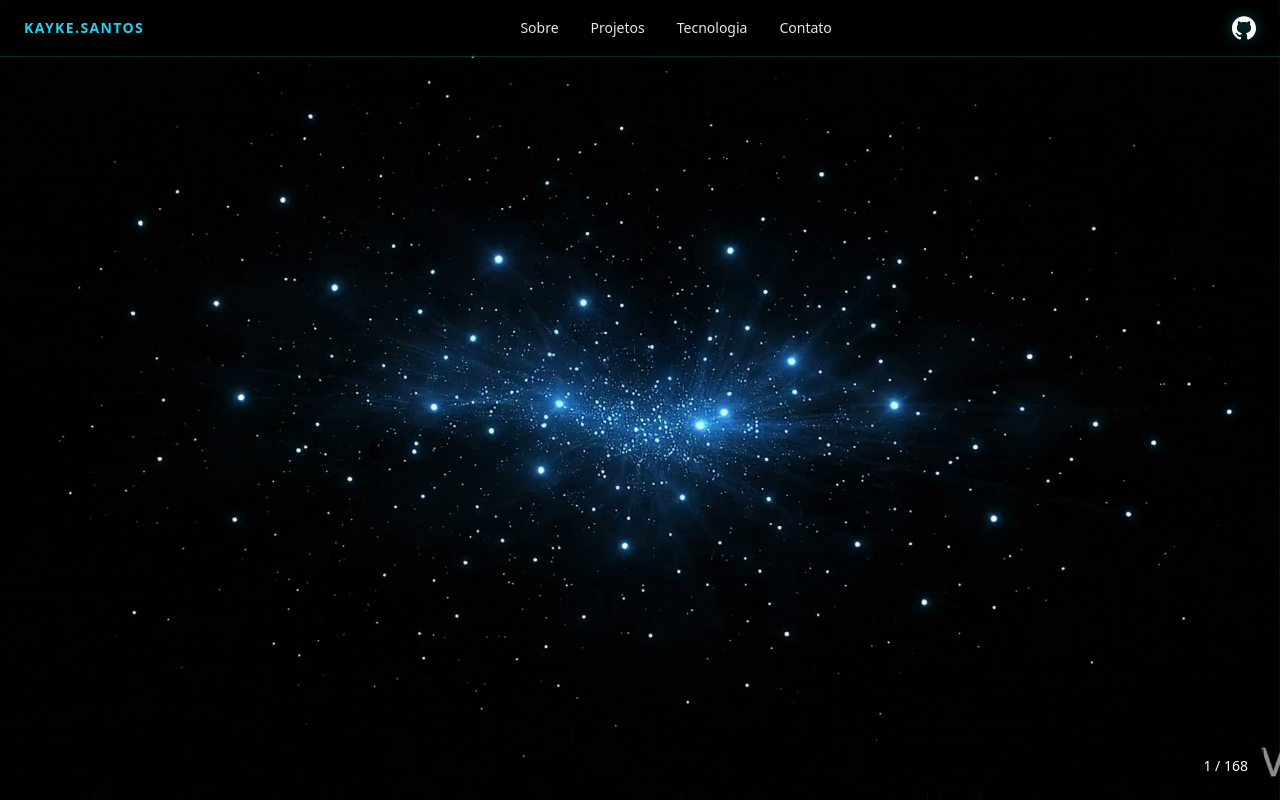
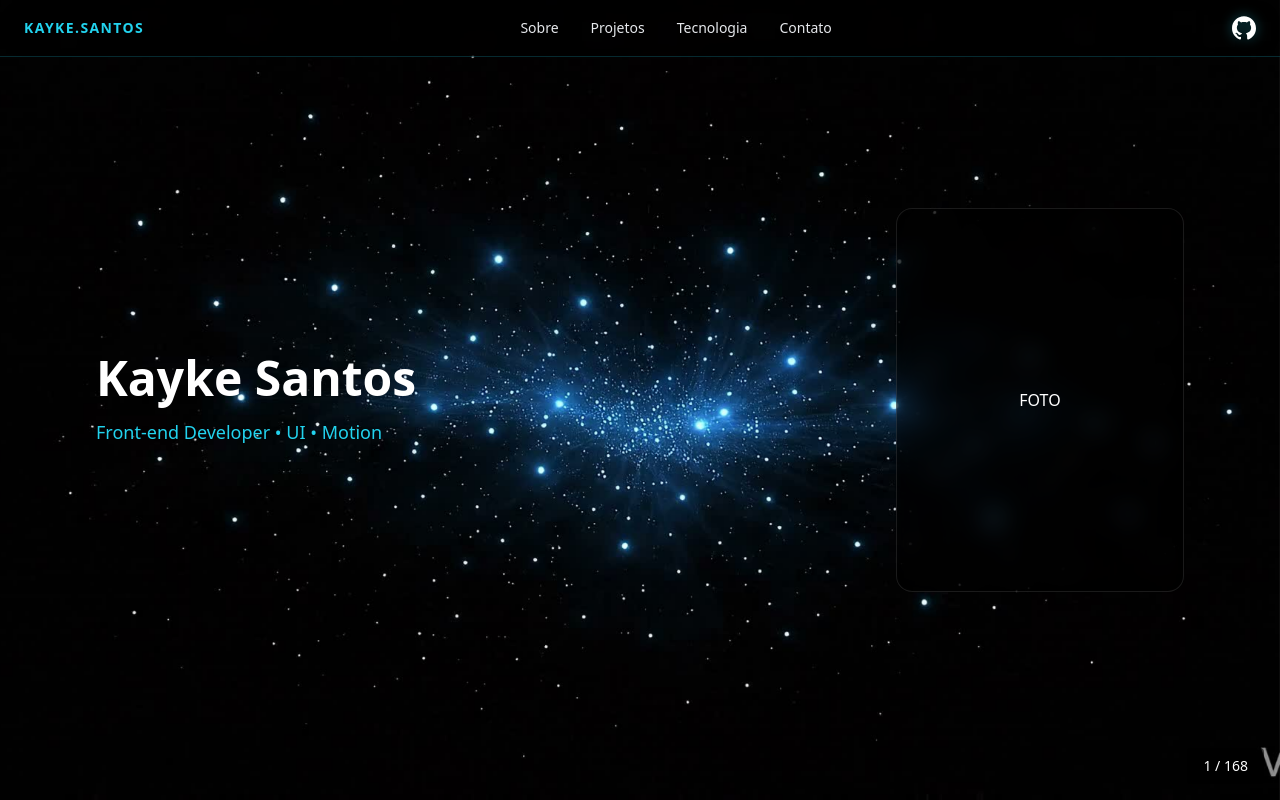
Before and after one commit to Kayke-Queiroz/Repository, a React (Vite) app: page / in a window 1280 px wide. Shown: the top 800 px of the page. Built offline with nearby package versions, Linux system fonts and the light colour scheme.

Commit message:
add hook useScrollHide

```diff
--- a/src/App.jsx
+++ b/src/App.jsx
@@ -2,6 +2,7 @@ import useLoading from './hooks/useLoading'
 import Loading from './components/loading'
 import Frames from './components/frames'
 import Navbar from './components/navbar'
+import HeroOverlay from './components/HeroOverlay'
 
 const ENABLE_LOADING = false
 
@@ -15,10 +16,17 @@ export default function App() {
 
   return (
     <>
-      <Navbar/>
+      <Navbar />
+      <HeroOverlay />
       <Frames />
+
+
       <div className="min-h-screen bg-black text-white flex items-center justify-center">
         Conteúdo principal
+      </div>
+
+      <div className="min-h-screen bg-black text-white flex items-center justify-center">
+        outro container
       </div>
     </>
   )
--- /dev/null
+++ b/src/components/HeroOverlay.jsx
@@ -0,0 +1,33 @@
+import { useScrollHide } from "../hooks/useScrollHide";
+
+export default function HeroOverlay() {
+  const hidden = useScrollHide(0.3);
+
+  return (
+    <section
+      className={`
+        fixed top-0 left-0 w-full h-screen z-[10000]
+        flex items-center
+        transition-all duration-500 ease-out
+        ${hidden
+          ? "opacity-0 -translate-y-16 pointer-events-none"
+          : "opacity-100 translate-y-0"}
+      `}
+    >
+      <div className="max-w-6xl mx-auto px-8 w-full flex justify-between items-center">
+        <div className="max-w-xl">
+          <h1 className="text-5xl font-bold text-white">
+            Kayke Santos
+          </h1>
+          <p className="mt-4 text-cyan-400 text-lg">
+            Front-end Developer • UI • Motion
+          </p>
+        </div>
+
+        <div className="w-72 h-96 rounded-2xl bg-black/40 backdrop-blur-md border border-white/10 flex items-center justify-center text-white">
+          FOTO
+        </div>
+      </div>
+    </section>
+  );
+}
--- /dev/null
+++ b/src/hooks/useScrollHide.js
@@ -0,0 +1,18 @@
+import { useEffect, useState } from "react";
+
+export function useScrollHide(threshold = 0.3) {
+  const [hidden, setHidden] = useState(false);
+
+  useEffect(() => {
+    const onScroll = () => {
+      const scrollLimit = window.innerHeight * threshold;
+      setHidden(window.scrollY > scrollLimit);
+    };
+
+    onScroll(); // garante estado correto no mount
+    window.addEventListener("scroll", onScroll);
+    return () => window.removeEventListener("scroll", onScroll);
+  }, [threshold]);
+
+  return hidden;
+}
```
